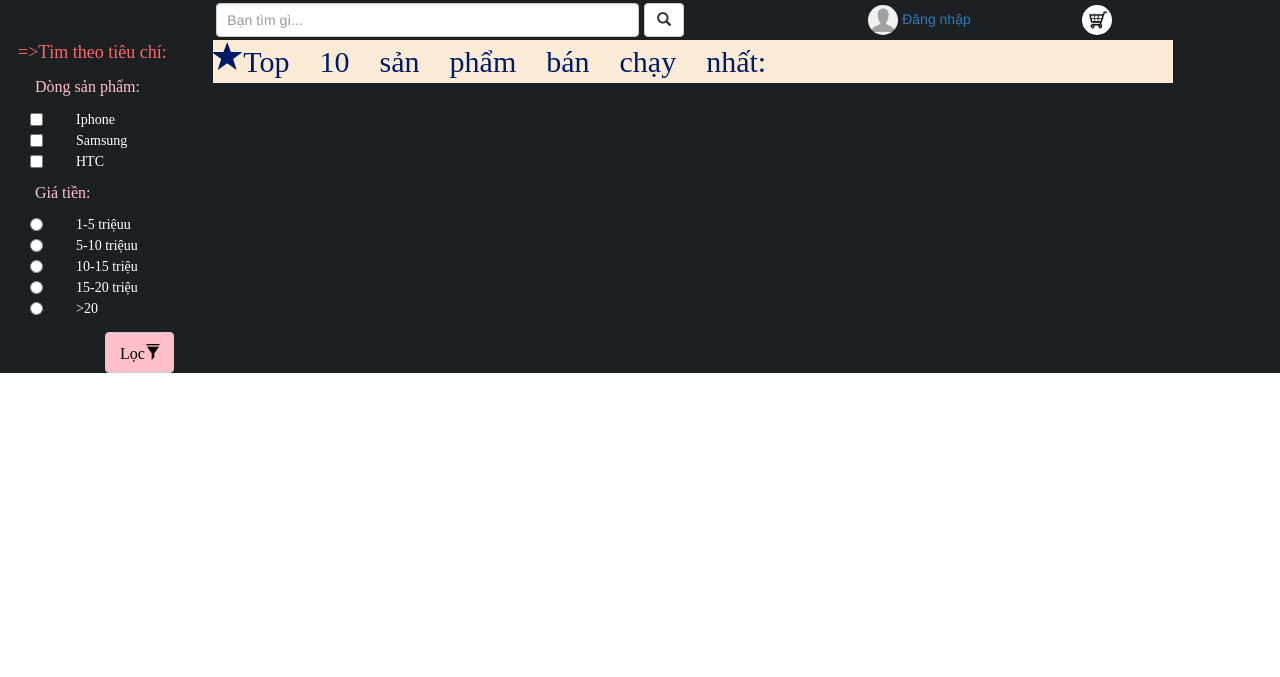
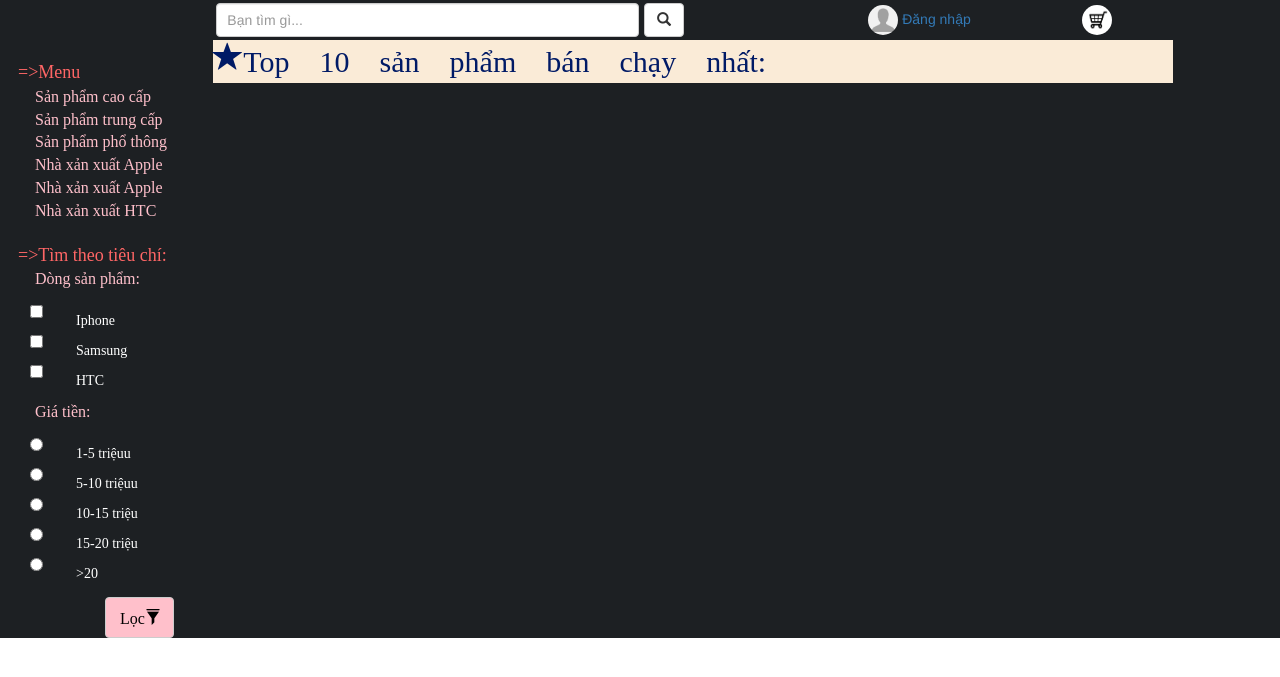
Before and after one commit to Snappitle/TheGioiMoBi, a CodeIgniter app: the page made by application/views/body.php in a window 1280 px wide. Shown: the top 677 px of the page. Run offline with CodeIgniter, Linux system fonts and the light colour scheme; some libraries are stand-ins or nearby versions.

Commit message:
thêm menu

```diff
--- a/application/views/body.php
+++ b/application/views/body.php
@@ -23,6 +23,13 @@
 
 			<div class="row">
 				<div class="col-md-2">
+					<p class="font1">=>Menu</p>
+					<a id="acaocap" href="#"class="font2">Sản phẩm cao cấp</a><br/>
+					<a id="atrungcap" href="#"class="font2">Sản phẩm trung cấp</a><br/>
+					<a id="aphothong" href="#"class="font2">Sản phẩm phổ thông</a><br/>
+					<a id="aApple" href="#"class="font2">Nhà xản xuất Apple</a><br/>
+					<a id="aSamsung" href="#"class="font2">Nhà xản xuất Apple</a><br/>
+					<a id="aHTC" href="#" class="font2">Nhà xản xuất HTC</a>
 					<p class="font1">=>Tìm theo tiêu chí:</p>
 					<p class="font2">Dòng sản phẩm:</p>
 					<div class="checkbox">
--- a/style.css
+++ b/style.css
@@ -54,6 +54,9 @@ button{
 	font-family: Times New Roman, Georgia, Serif;
 	font-weight: 5px;
 	margin-left: 3px;
+	padding-bottom: 0px;
+	margin-bottom: 0px;
+	margin-top: 20px;
 }
 
 .font2{
@@ -78,6 +81,8 @@ button{
 	font-family: Times New Roman, Georgia, Serif;
 	font-weight: 3px;
 	margin-left: 6px;
+	margin-top: 10px;
+	margin-bottom:2px;
 }
 
 .bt1{
```
